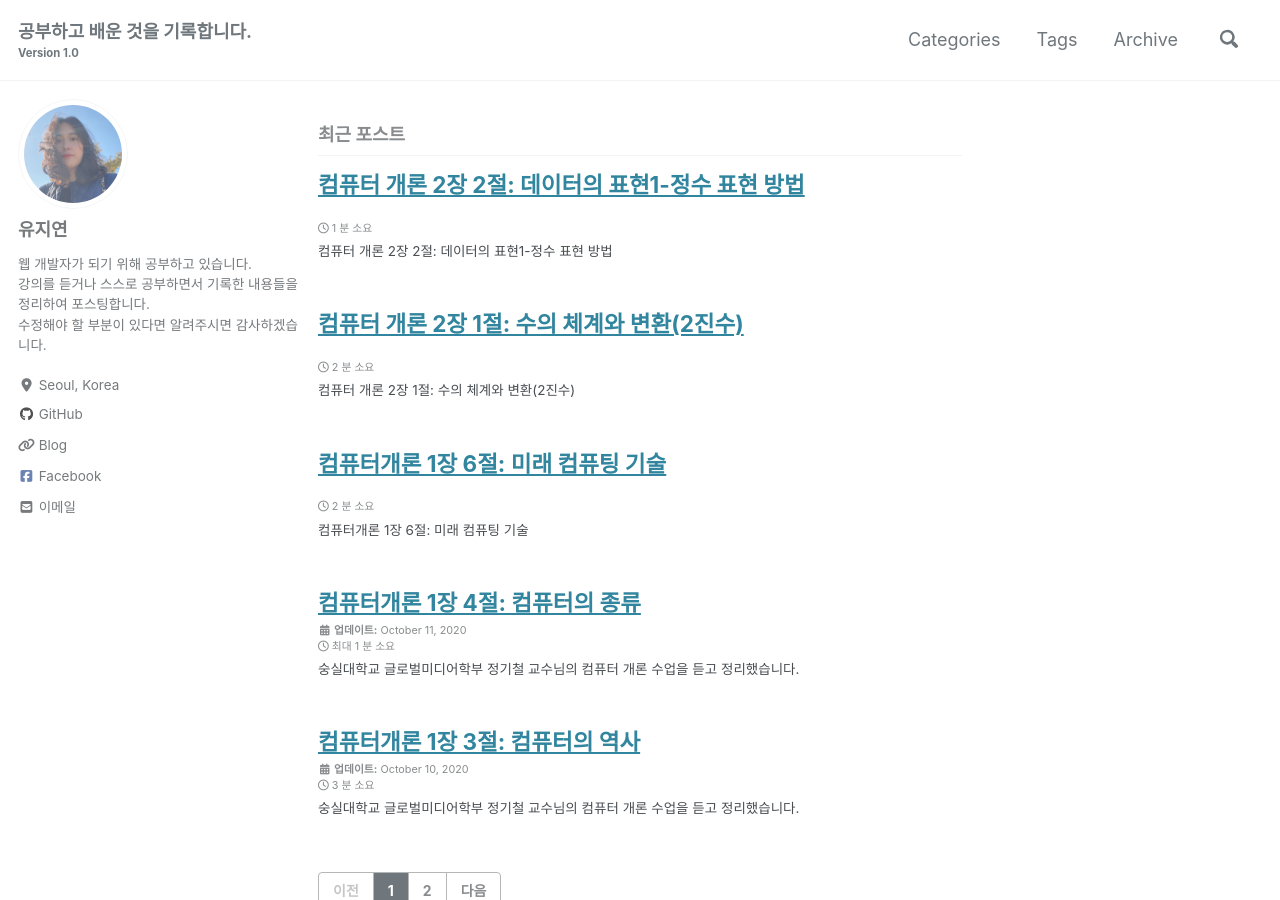
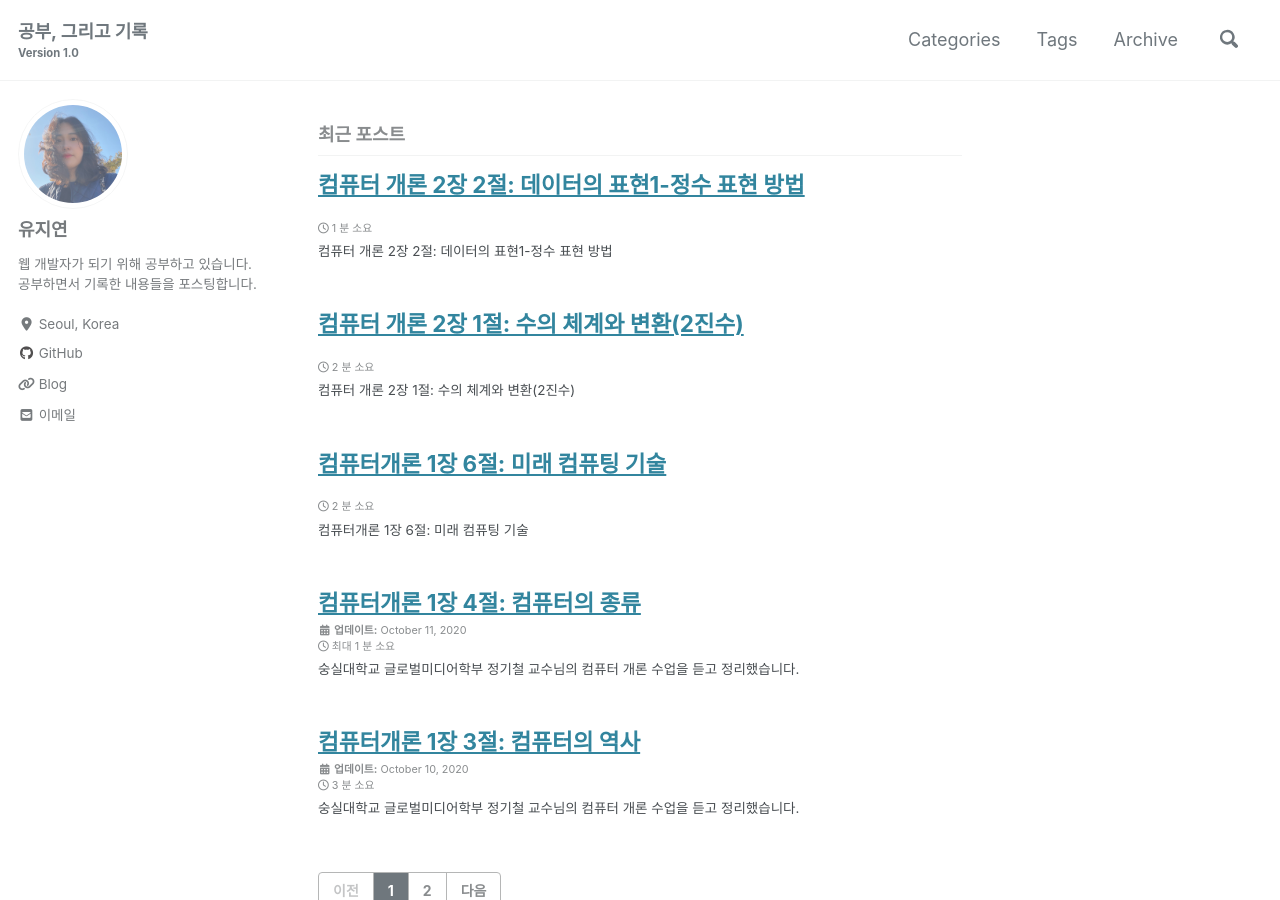
Before and after one commit to Jiyoun-Yoo/jiyoun-yoo.github.io, a Jekyll site: the page built from index.html, in a window 1280 px wide and 900 px high. Built offline with Jekyll 4.4.1, drawn with Linux system fonts in a browser that asks for light colours; cached includes are drawn as plain includes; nearby versions of some CDN libraries; a script that is not in the unit is left out; the list of posts is cut into pages by our own code.

Commit message:
settings

```diff
--- a/_config.yml
+++ b/_config.yml
@@ -9,12 +9,12 @@ title_separator          : "&#124;" # 타이틀 사이 구분자 <title>Welcome
 subtitle                 : "Version 1.0" # 타이틀 아래에 나올 작은 글씨
 name                     : "유지연" # 맨 하단 이름 찍히는 영역
 description              : "웹 개발자가 되기 위해 공부하고 있습니다." # Meta 태그에 들어가는 영역
-url                      : "https://jiyounyou.github.io/" # GitBlog 호스트 주소
+url                      : "https://github.com/jiyounyou/" # GitBlog 호스트 주소
 baseurl                  : # subPath https://7271kim.github.io/blog라고 하고 싶을 시 "/blog" 라고 적는다.
 repository               : "jiyounyou/jiyounyou.github.io" # GitHub username/repo-name
 teaser                   : # "/assets/images/senior-couple-4723737_640.jpg" # 홈페이지 기본 티져 이미지
 logo                     : # 타이틀 옆에 작게 들어갈 이미지.
-masthead_title           : "공부하고 배운 것을 기록합니다." # 홈페이지 최 상탄에 들어갈 타이틀
+masthead_title           : "공부, 그리고 기록" # 홈페이지 최 상탄에 들어갈 타이틀
 breadcrumbs              : true # 브래드크럼 사용 여부 true, false (default) , _data/ui-text.yml에 다국어 지원 가능합니다.
 words_per_minute         : 200 # 해당 포스트 읽는데 걸리는 시간을 계산하기 위해 대락 분당 읽는 수가 몇글자가 될지 적는 공간.
 
@@ -22,7 +22,7 @@ words_per_minute         : 200 # 해당 포스트 읽는데 걸리는 시간을
 comments:
   provider               : "disqus" # false (default), "disqus", "discourse", "facebook", "staticman", "staticman_v2", "utterances", "custom"
   disqus:
-    shortname            : 7271kim # https://help.disqus.com/customer/portal/articles/466208-what-s-a-shortname-
+    shortname            : jiyounyou # https://help.disqus.com/customer/portal/articles/466208-what-s-a-shortname-
   discourse:
     server               : # https://meta.discourse.org/t/embedding-discourse-comments-via-javascript/31963 , e.g.: meta.discourse.org
   facebook:
@@ -102,16 +102,16 @@ analytics:
 author:
   name             : "유지연"
   avatar           : "/assets/images/profile/profilephoto.jpg" # 프로필 이미지
-  bio              : "웹 개발자가 되기 위해 공부하고 있습니다. <br> 강의를 듣거나 스스로 공부하면서 기록한 내용들을 정리하여 포스팅합니다. <br> 수정해야 할 부분이 있다면 알려주시면 감사하겠습니다."
+  bio              : "웹 개발자가 되기 위해 공부하고 있습니다. <br> 공부하면서 기록한 내용들을 포스팅합니다."
   location         : "Seoul, Korea"
   email            : "younny418@gmail.com"
   links:
     - label: "Email"
       icon: "fas fa-fw fa-envelope-square"
-      #url: mailto:7271kim@naver.com
+      #url: mailto:younny418@gmail.com
     - label: "GitHub"
       icon: "fab fa-fw fa-github"
-      url: "https://jiyounyou.github.io/"
+      url: "https://github.com/jiyounyou"
     - label: "Blog"
       icon: "fas fa-fw fa-link"
       url: "https://jiyounyou.github.io/"
@@ -120,7 +120,7 @@ author:
       # url: "https://twitter.com/"
     - label: "Facebook"
       icon: "fab fa-fw fa-facebook-square"
-      url: "https://www.facebook.com/seokjin.kim.16"
+      #url: "https://www.facebook.com/"
     - label: "Instagram"
       icon: "fab fa-fw fa-instagram"
       # url: "https://instagram.com/"
@@ -133,7 +133,7 @@ footer:
       url: mailto:younny418@gmail.com
     - label: "GitHub"
       icon: "fab fa-fw fa-github"
-      url: "https://jiyounyou.github.io/"
+      url: "https://github.com/jiyounyou"
     - label: "Blog"
       icon: "fas fa-fw fa-link"
       url: "https://jiyounyou.github.io/"
```
